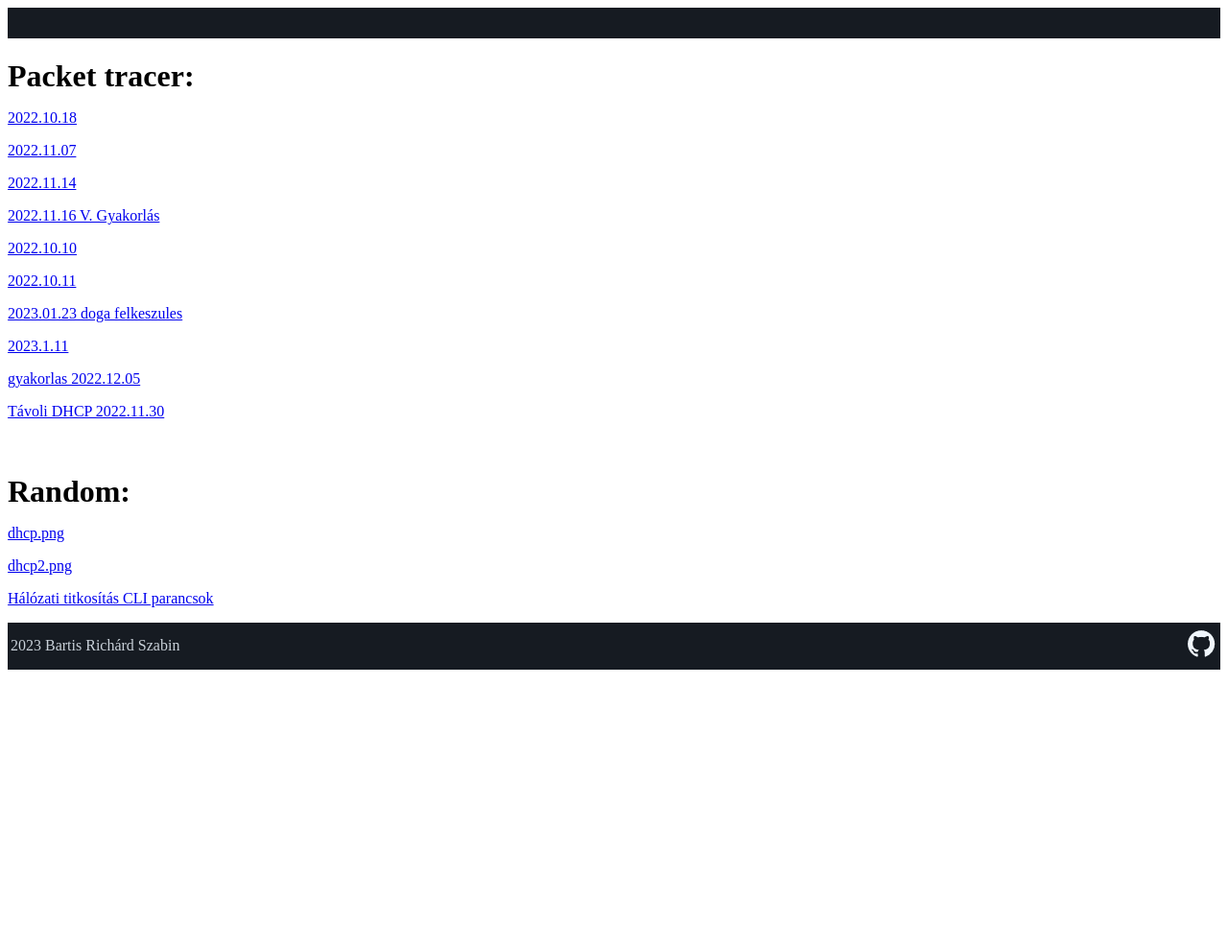
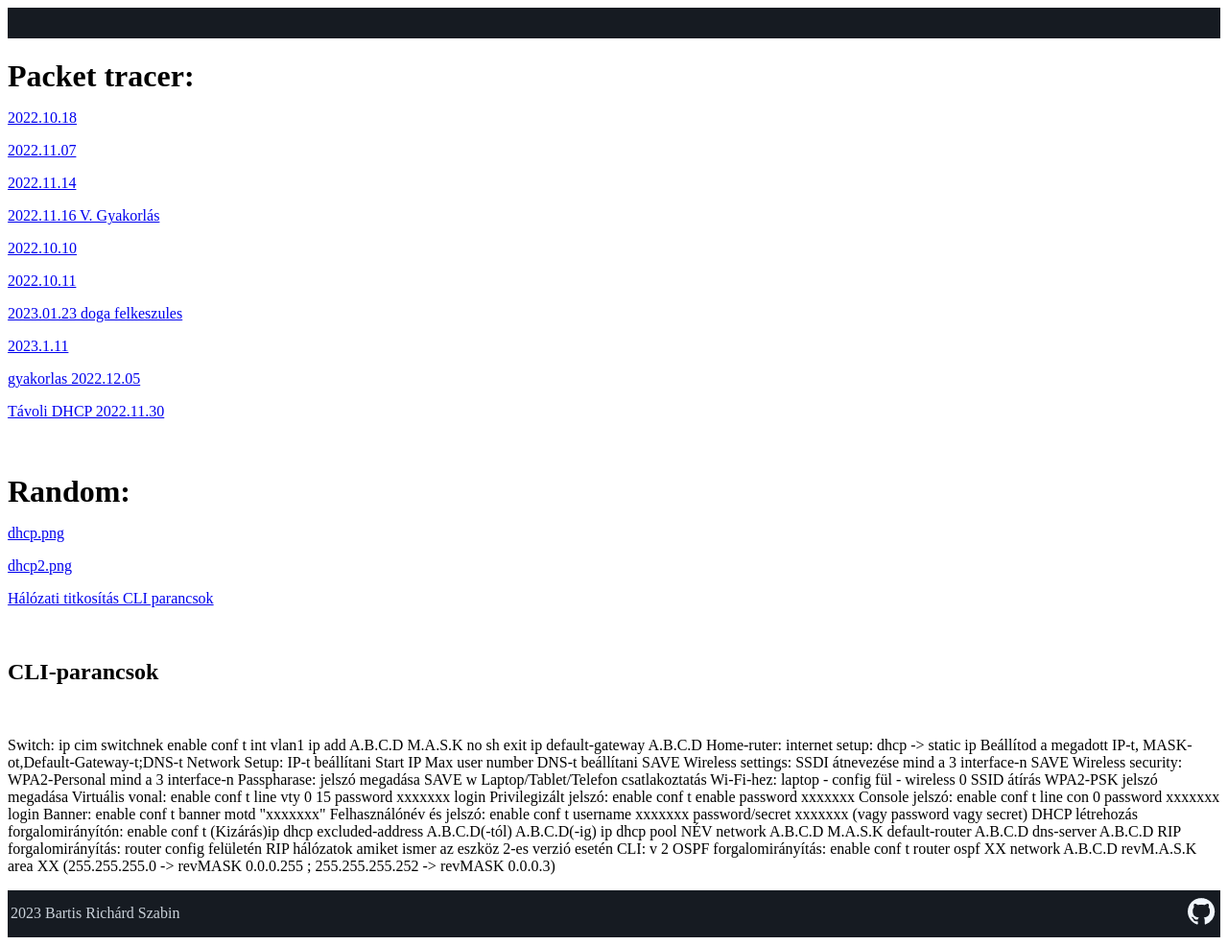
Before and after one commit to szabin1122/10.c_vizsgasegitseg, a plain HTML site: page halozat.html in a window 1280 px wide. Shown: the whole page at 96% size. Before the commit the page ends 800 px from the top, so only its background shows below. Drawn offline with Linux system fonts and the light colour scheme.

Commit message:
Update halozat.html
Added the CLI-parancsok paragraph

```diff
--- a/halozat.html
+++ b/halozat.html
@@ -28,6 +28,102 @@
     <p><a href="dhcp.png">dhcp.png</a></p>
     <p><a href="dhcp 2.png">dhcp2.png</a></p>
     <p><a href="HALOZAT.txt">Hálózati titkosítás CLI parancsok</a></p>
+    <br>
+    <h2>CLI-parancsok</h2>
+    <br>
+    <p>Switch:
+ip cim switchnek
+enable
+conf t
+int vlan1
+ip add A.B.C.D M.A.S.K
+no sh
+exit
+ip default-gateway A.B.C.D
+
+
+Home-ruter:
+internet setup:
+dhcp -> static ip
+Beállítod a megadott IP-t, MASK-ot,Default-Gateway-t;DNS-t
+Network Setup:
+IP-t beállítani
+Start IP
+Max user number
+DNS-t beállítani
+SAVE
+Wireless settings:
+SSDI átnevezése mind a 3 interface-n
+SAVE
+Wireless security:
+WPA2-Personal mind a 3 interface-n
+Passpharase: jelszó megadása
+SAVE
+w
+Laptop/Tablet/Telefon csatlakoztatás Wi-Fi-hez:
+laptop - config fül - wireless 0
+SSID átírás
+WPA2-PSK jelszó megadása
+
+
+Virtuális vonal:
+enable
+conf t
+line vty 0 15
+password xxxxxxx
+login
+
+
+Privilegizált jelszó:
+enable
+conf t
+enable password xxxxxxx
+
+
+Console jelszó:
+enable
+conf t
+line con 0
+password xxxxxxx
+login
+
+
+Banner:
+enable
+conf t
+banner motd "xxxxxxx"
+
+
+Felhasználónév és jelszó:
+enable
+conf t
+username xxxxxxx password/secret xxxxxxx
+(vagy password vagy secret)
+
+
+DHCP létrehozás forgalomirányítón:
+enable
+conf t
+(Kizárás)ip dhcp excluded-address A.B.C.D(-tól) A.B.C.D(-ig)
+ip dhcp pool NÉV
+network A.B.C.D M.A.S.K
+default-router A.B.C.D
+dns-server A.B.C.D
+
+
+RIP forgalomirányítás:
+router config felületén RIP
+hálózatok amiket ismer az eszköz
+2-es verzió esetén CLI: v 2
+
+
+OSPF forgalomirányítás:
+enable
+conf t
+router ospf XX
+network A.B.C.D revM.A.S.K area XX
+(255.255.255.0 -> revMASK 0.0.0.255 ; 255.255.255.252 -> revMASK 0.0.0.3)
+    </p>
   <footer>
     <table>
         <tr>
```
